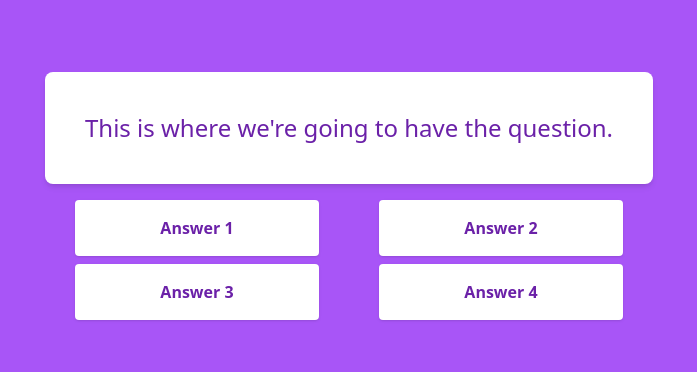
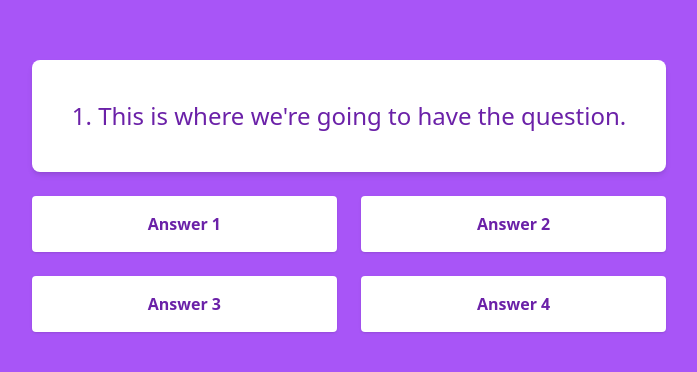
Before and after one commit to nshosain/trivia-quiz-app, a React (Create React App) app: page / in a window 1280 px wide. Shown: the part 204-576 px from the top of the page, without its empty margins (291-988 px from the left). Built offline with nearby package versions, Linux system fonts and the light colour scheme.

Commit message:
update UI

```diff
--- a/src/App.js
+++ b/src/App.js
@@ -1,27 +1,29 @@
+import { useState } from "react";
 import "./App.css";
 
 const API_URL =
   "https://opentdb.com/api.php?amount=10&category=14&difficulty=easy&type=multiple";
 
 function App() {
+  const [questions, setQuestions] = useState({});
   return (
     <div className="container">
       <div className="bg-white text-purple-800 p-10 rounded-lg shadow-md">
         <h2 className="text-2xl">
-          This is where we're going to have the question.
+          1. This is where we're going to have the question.
         </h2>
       </div>
-      <div className="flex flex-wrap mt-4 justify-around">
-        <button className="bg-white w-2/5 p-4 text-purple-800 font-semibold rounded shadow mb-2">
+      <div className="grid grid-cols-2 gap-6 mt-6">
+        <button className="bg-white p-4 text-purple-800 font-semibold rounded shadow">
           Answer 1
         </button>
-        <button className="bg-white w-2/5 p-4 text-purple-800 font-semibold rounded shadow mb-2">
+        <button className="bg-white p-4 text-purple-800 font-semibold rounded shadow">
           Answer 2
         </button>
-        <button className="bg-white w-2/5 p-4 text-purple-800 font-semibold rounded shadow">
+        <button className="bg-white p-4 text-purple-800 font-semibold rounded shadow">
           Answer 3
         </button>
-        <button className="bg-white w-2/5 p-4 text-purple-800 font-semibold rounded shadow">
+        <button className="bg-white p-4 text-purple-800 font-semibold rounded shadow">
           Answer 4
         </button>
       </div>
```
